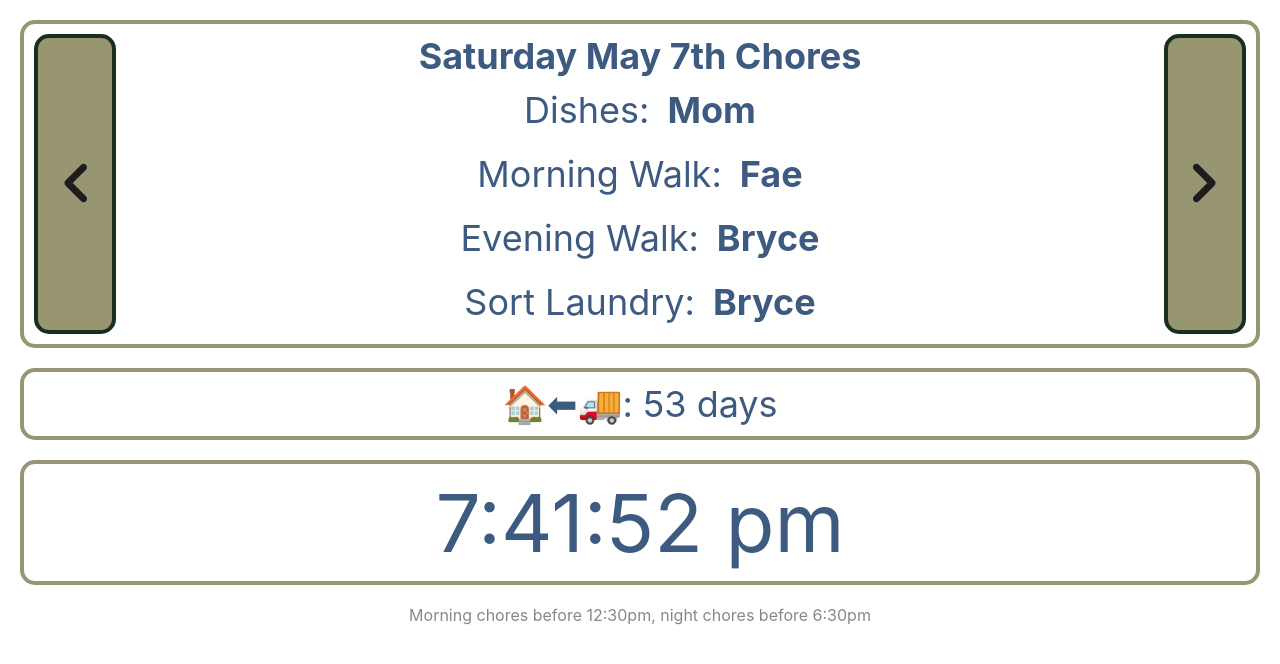
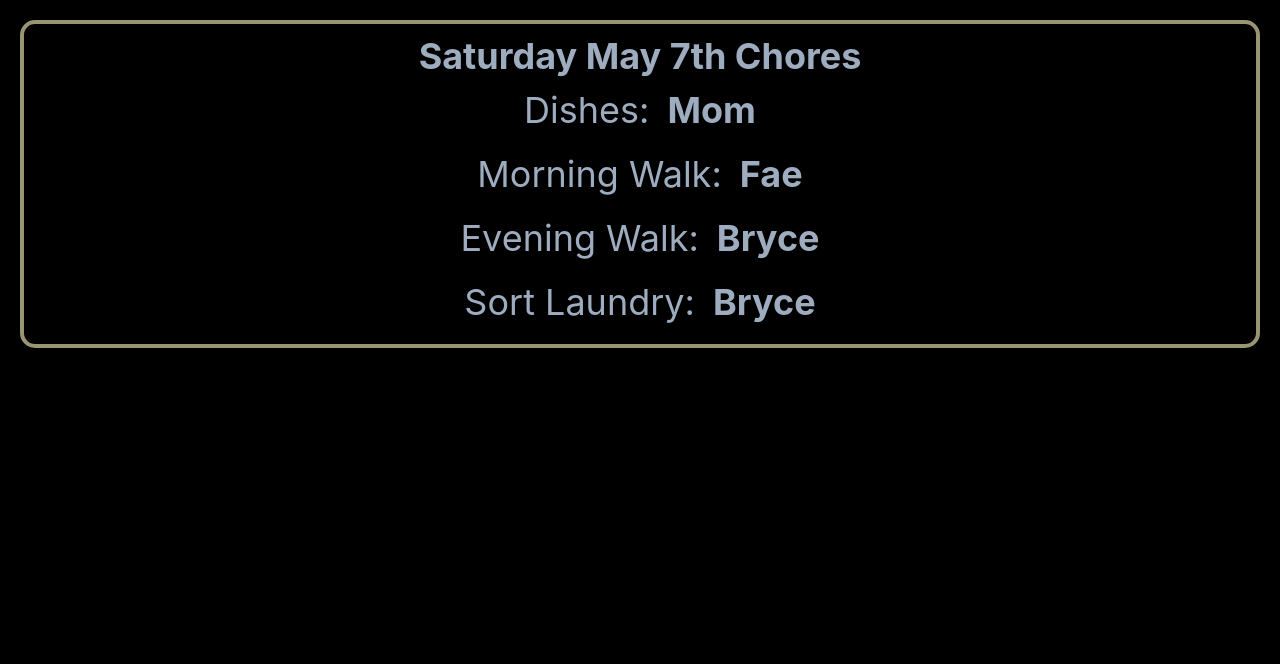
Before and after one commit to sgoertzen/familyjobs, a React (Create React App) app: page / in a window 1280 px wide. Shown: the top 664 px of the page. Built offline with nearby package versions, Linux system fonts and the light colour scheme.

Commit message:
Prepping for HomeAssistant

```diff
--- a/src/App.tsx
+++ b/src/App.tsx
@@ -2,17 +2,18 @@
 /** @jsx jsx */
 import { jsx } from '@emotion/react'
 import React, { useCallback, useEffect, useState } from 'react'
-import { ChoreList } from './components/ChoreList'
-import { Clock } from './components/Clock'
-import { Disclaimer } from './components/Disclaimer'
+import { HAChoreList } from './components/HAChoreList'
 import { differenceInMilliseconds, getHours, isPast, startOfTomorrow, set } from 'date-fns'
-import { EasterEgg } from './components/EasterEgg'
 import { css } from '@emotion/react'
 import {NightlyRefresh} from './components/NightlyRefresh'
-import { RemainingDays } from './components/RemainingDays'
 
 const lightTheme = css({
-  textAlign: 'center'
+  color: '#666666',
+  backgroundColor: 'black',
+  textAlign: 'center',
+  display: 'flex',
+  flexDirection: 'column',
+  minHeight: '100vh'
 })
 
 const darkTheme = css({
@@ -43,11 +44,7 @@ export const App = () => {
 
   return (
     <div className="App" css={nightMode ? darkTheme : lightTheme}>
-      <ChoreList displayDay={displayDate}/>
-      <RemainingDays target={new Date("2022-06-30T09:00:00")} countdownMessage="🏠⬅🚚: %DAYS% days" expiredMessage='🎉🎉 🏠 🎉🎉'/>
-      <Clock/>
-      <Disclaimer/>
-      <EasterEgg/>
+      <HAChoreList displayDay={displayDate}/>
       <NightlyRefresh/>
     </div>
   )
--- /dev/null
+++ b/src/components/HAChoreList.tsx
@@ -0,0 +1,41 @@
+/** @jsxRuntime classic */
+/** @jsx jsx */
+import { jsx, css } from '@emotion/react'
+import React, { useState } from "react"
+import { DailyChoreItem } from "./DailyChoreItem"
+import { ChoreDay, getChoreList} from "../util/DataStore"
+import { DayDisplay } from "./DayDisplay"
+import { border } from '../styles/style'
+
+type HAChoreListProps = {
+  displayDay: Date
+}
+
+const rowFlex = css({
+  display: 'flex',
+  flexDirection: 'row',
+  justifyContent: 'space-evenly'
+})
+
+const colFlex = css({
+  display: 'flex',
+  flexDirection: 'column',
+  justifyContent: 'space-evenly'
+})
+
+
+export const HAChoreList = (props:HAChoreListProps) => {
+
+  const [choreDay] = useState<ChoreDay>(getChoreList(props.displayDay))
+
+  return (
+    <div css={[border, rowFlex]}>
+      <div css={colFlex}>
+        <DayDisplay day={choreDay.date}/>
+        {choreDay.chores.map((cd) =>
+          <DailyChoreItem key={cd.choreName} name={cd.choreName} assignee={cd.personName}/>
+        )}
+      </div>
+    </div>
+  );
+};
--- a/src/styles/style.tsx
+++ b/src/styles/style.tsx
@@ -1,7 +1,7 @@
 
 import { css } from '@emotion/react'
 
-export const COLOR_MAIN = '#3d5a80'
+export const COLOR_MAIN = '#9EACBF'
 export const COLOR_SECONDARY = '#6eb4d1'
 export const COLOR_HIGHLIGHT = '#17301C'
 export const COLOR_ACCENT = '#989572'
```
Also changed, not shown: 1 other file (tests, documents, lock files or other folders).
